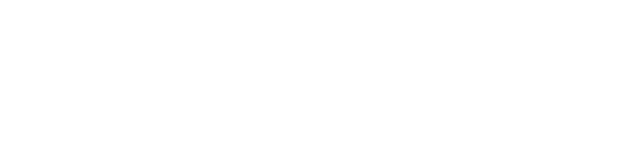
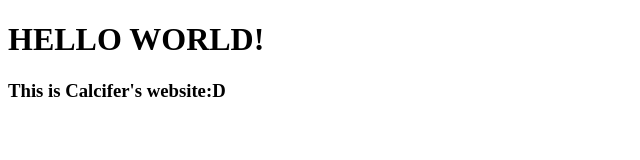
Before and after one commit to Calc11fer/Visual-Studio-C, a plain HTML site: page index.html in a window 1280 px wide. Shown: the whole page, without its empty margins (0-640 px from the left). Drawn offline with Linux system fonts and the light colour scheme.

Commit message:
Add hello message

```diff
--- a/index.html
+++ b/index.html
@@ -4,9 +4,10 @@
     <meta charset="UTF-8">
     <meta http-equiv="X-UA-Compatible" content="IE=edge">
     <meta name="viewport" content="width=device-width, initial-scale=1.0">
-    <title>Document</title>
+    <title>HELLOWORLD</title>
 </head>
 <body>
-
+    <h1>HELLO WORLD!</h1>
+    <h3>This is Calcifer's website:D</h3>
 </body>
 </html>
```
Also changed, not shown: 1 other file.
